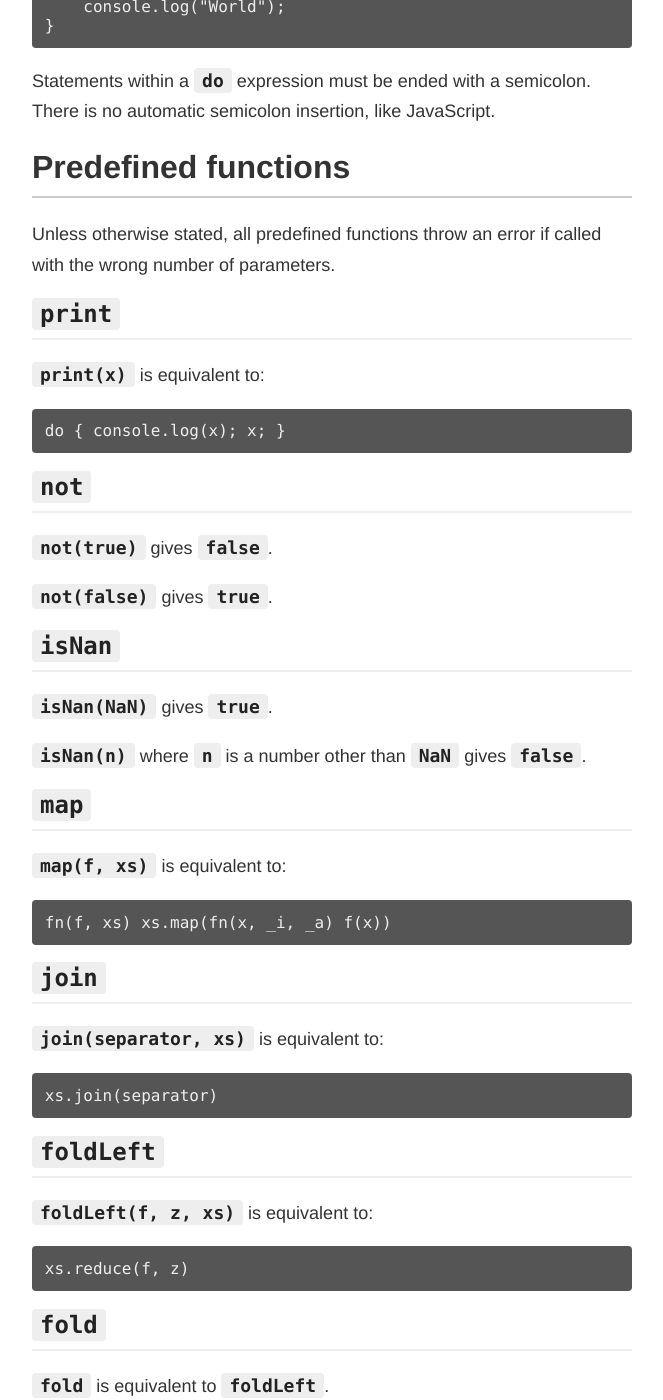
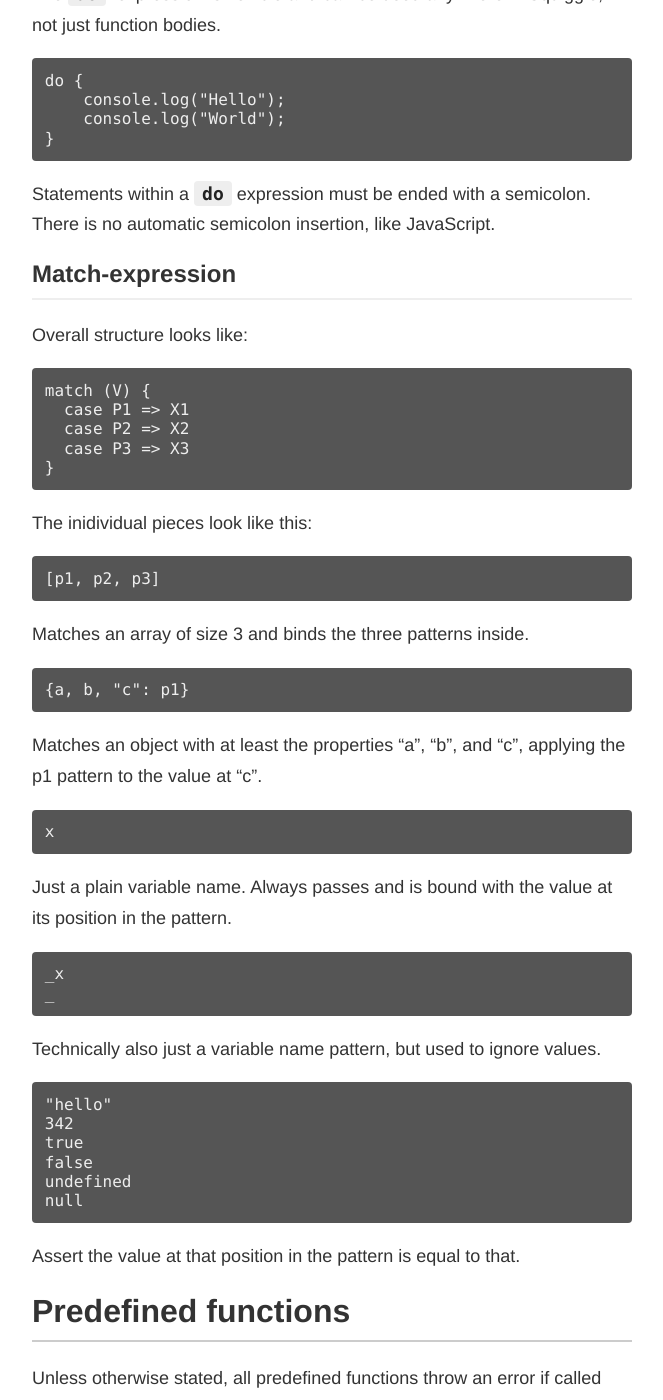
Before and after one commit to squiggle-lang/squiggle-lang.org, a Jekyll site: the page built from tutorial/index.md, in a window 1280 px wide and 1400 px high, scrolled down 12865 px. Shown: the whole window, without its empty margins (308-971 px from the left). Built offline with Jekyll 4.4.1, drawn with Linux system fonts in a browser that asks for light colours; some of the changed text lies outside the part shown.

Commit message:
Adds match documentation; other tweaks

```diff
--- a/tutorial/index.md
+++ b/tutorial/index.md
@@ -158,22 +158,25 @@ way, but much more error-prone.
 
 ## Operators
 
-The golden rule of Squiggle, and especially of operators, is "it works like how JavaScript probably should work, in my opinion."
+The golden rule of Squiggle, and especially of operators, is *it works like how JavaScript probably should work, in my opinion*.
 
 Here are the binary operators in order, from Squiggle:
 
 - `|>`
-- `and` / `or`
-- `>=` / `<=` / `<` / `>` / `=` / `!=`
+- `and`, `or`
+- `>=`, `<=`, `<`, `>`, `=`, `!=`
 - `++`
-- `+` / `-`
-- `*` / `/`
+- `+`, `-`
+- `*`, `/`
 
 ### Pipe operator
 
-The pipe operator (`|>`) is like calling a function but backwards. Normally you would write `g(f(x))`, but with the pipe operator you can write `x |> f |> g`. This allows you to think left-to-right about your function pipelines.
+The pipe operator (`|>`) is like calling a function but backwards and without
+parentheses. Normally you would write `g(f(x))`, but with the pipe operator you
+can write `x |> f |> g`. This allows you to think left-to-right about your
+function pipelines.
 
-    [1, 2, 3] |> reverse |> console::log
+    Math.random() * 10 |> Math.floor |> console::log
 
 ### Logical operators
 
@@ -360,6 +363,9 @@ You can nest them just like in JavaScript:
             else if (n = 4) "four"
             else "some other number"
     ) console.log(numberToEnglish(2))
+
+This would be better written with a match-expression, but more on that in a
+later chapter.
 
 ## Do-expression
 
@@ -392,6 +398,44 @@ function bodies.
 
 Statements within a `do` expression must be ended with a semicolon. There is no
 automatic semicolon insertion, like JavaScript.
+
+## Match-expression
+
+Overall structure looks like:
+
+    match (V) {
+      case P1 => X1
+      case P2 => X2
+      case P3 => X3
+    }
+
+The inidividual pieces look like this:
+
+    [p1, p2, p3]
+
+Matches an array of size 3 and binds the three patterns inside.
+
+    {a, b, "c": p1}
+
+Matches an object with at least the properties "a", "b", and "c", applying the p1 pattern to the value at "c".
+
+    x
+
+Just a plain variable name. Always passes and is bound with the value at its position in the pattern.
+
+    _x
+    _
+
+Technically also just a variable name pattern, but used to ignore values.
+
+    "hello"
+    342
+    true
+    false
+    undefined
+    null
+
+Assert the value at that position in the pattern is equal to that.
 
 # Predefined functions
 
```
Also changed, not shown: other parts of tutorial/index.md (+2 -2 lines).
